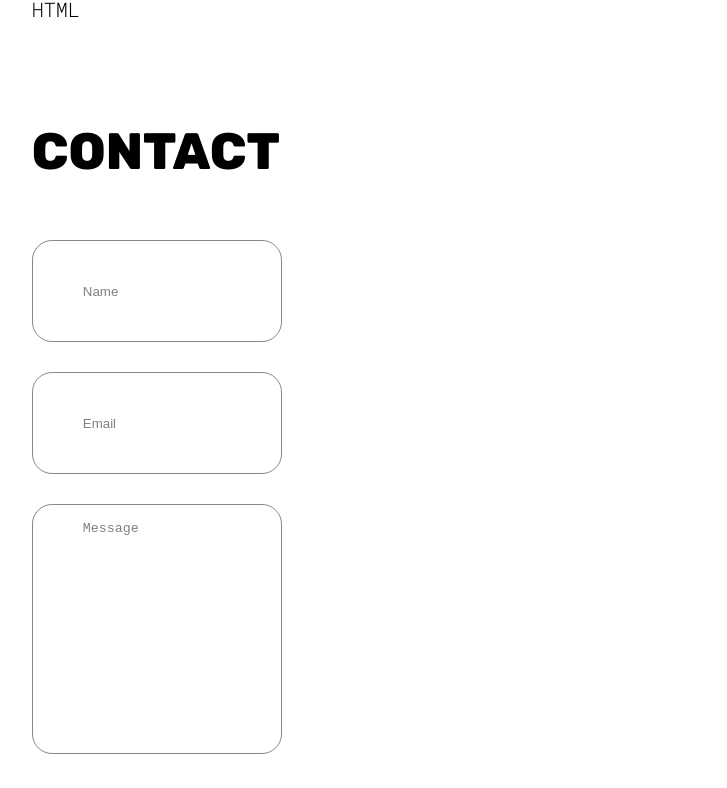
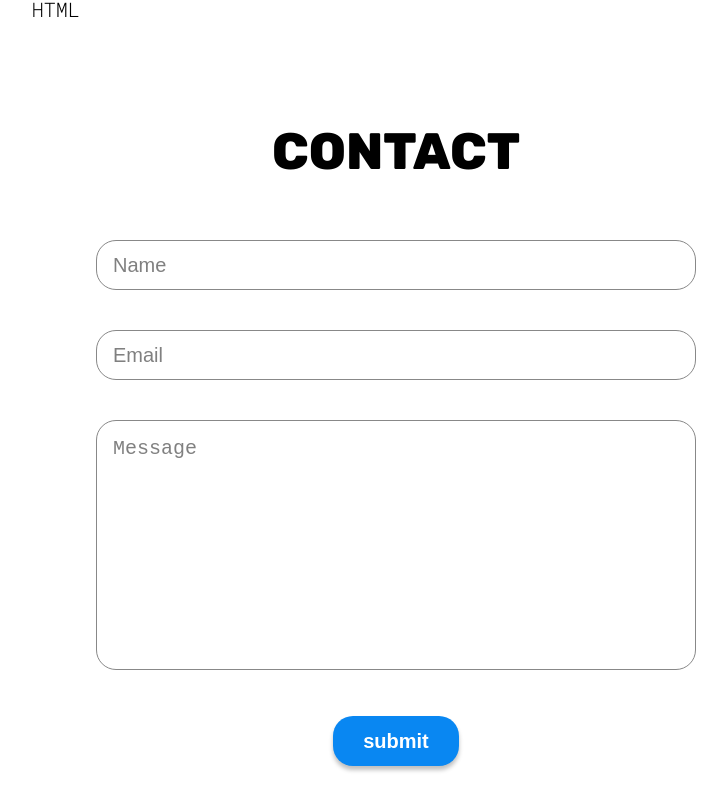
Before and after one commit to Vijayt2001/portfolio-react, a React (Vite) app: page / in a window 1280 px wide. Shown: the part 7959-8747 px from the top of the page, without its empty margins (244-971 px from the left). Built offline with nearby package versions, Linux system fonts and the light colour scheme.

Commit message:
implemented media queries for contact section

```diff
--- a/src/sections/Contact/Contact.jsx
+++ b/src/sections/Contact/Contact.jsx
@@ -3,7 +3,7 @@ import styles from "./ContactStyles.module.css";
 
 function Contact() {
   return (
-    <section id="contact" className={StyleSheet.container}>
+    <section id="contact" className={styles.container}>
       <h1 className="sectionTitle">Contact</h1>
 
       <form action="">
--- a/src/sections/Contact/ContactStyles.module.css
+++ b/src/sections/Contact/ContactStyles.module.css
@@ -1,46 +1,43 @@
-.container{
+.container {
   display: flex;
   flex-direction: column;
   text-align: center;
 }
 
-form{
+form {
   display: flex;
   flex-direction: column;
   gap: 30px;
-
 }
 
-
 textarea,
-input:not([type='submit']){
+input:not([type='submit']) {
   height: 50px;
-    padding: 50px ;
+  padding-left: 16px;
   width: 250px;
 }
 
-textarea{
+textarea {
   padding-top: 16px;
   resize: none;
   height: 250px;
 }
 
 input,
-textarea{
+textarea {
   border-radius: 20px;
   border: #888 1px solid;
   box-sizing: border-box;
   justify-self: center;
   background-color: var(--background-color);
   color: var(--form-text-color);
-
 }
 
-::placeholder{
+::placeholder {
   color: var(--form-text-color);
 }
 
-input[type='submit']{
+input[type='submit'] {
   background-color: var(--btn-color);
   color: var(--btn-text-color);
   border: none;
@@ -49,16 +46,34 @@ input[type='submit']{
   height: 50px;
   font-size: 20px;
   font-weight: bold;
-  box-shadow: 0 4px 4px rgba(0,0,0,0,0.25);
+  box-shadow: 0 4px 4px rgba(0, 0, 0, 0.25);
   transition: box-shadow 200ms ease-in-out, transform 200ms ease-in-out;
   margin: auto;
 }
 
-input[ype='submit'] :hover{
-  transform: scale()1.05;
+input[type='submit']:hover {
+  transform: scale(1.05);
 }
 
-input[ype='submit'] :active{
-  transform: scale()1.05;
-  box-shadow: 0 2px 2px rgba(0, 0, blue0, 0.25);
+input[type='submit']:active {
+  transform: translateY(2px);
+  box-shadow: 0 2px 2px rgba(0, 0, 0, 0.25);
 }
+
+@media (width >= 800px) {
+  textarea,
+  input:not([type='submit']) {
+    width: 600px;
+    font-size: 20px;
+  }
+  form {
+    gap: 40px;
+  }
+}
+
+@media (width >= 1400px) {
+  textarea,
+  input:not([type='submit']) {
+    width: 800px;
+  }
+}
```
Lines whose indentation alone changed are shown as unchanged.
